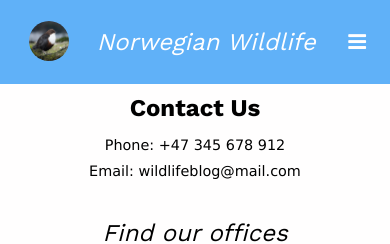
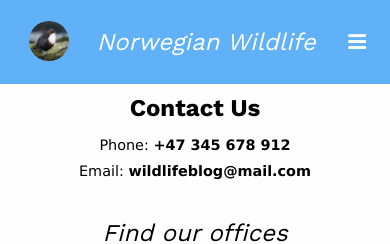
Before and after one commit to Noroff-FEU-Assignments/project-exam-1-tnjensen, a plain HTML site: page contact.html in a window 390 px wide. Shown: the top 244 px of the page. Drawn offline with nearby package versions, Linux system fonts and the light colour scheme; no server answers.

Commit message:
Edited font style phone email

```diff
--- a/contact.html
+++ b/contact.html
@@ -63,8 +63,8 @@
       <div class="main">
         <h1>Contact Us</h1>
         <div class="contact-details">
-          <p>Phone: +47 345 678 912</p>
-          <p>Email: wildlifeblog@mail.com</p>
+          <p>Phone: <span class="phone">+47 345 678 912</span></p>
+          <p>Email: <span class="email">wildlifeblog@mail.com</span></p>
         </div>
         <div class="main-content">
           <div class="contact-location">
--- a/css/style.css
+++ b/css/style.css
@@ -350,6 +350,9 @@ a.active{
     padding: 10px 25px;
     margin: 0 auto;
 }
+.phone,.email{
+    font-weight: bold;
+}
 .comment-form h3{
     text-align: center;
     margin-top: 60px;
```
